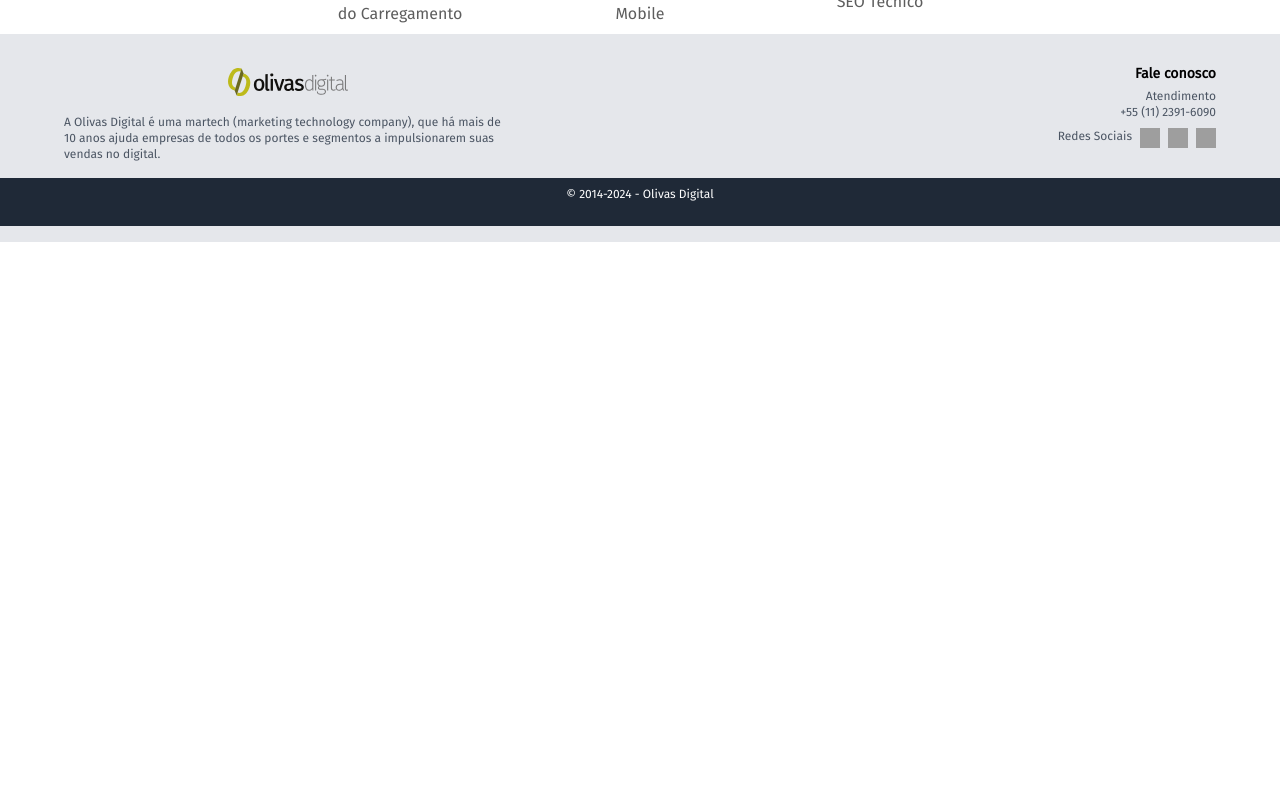
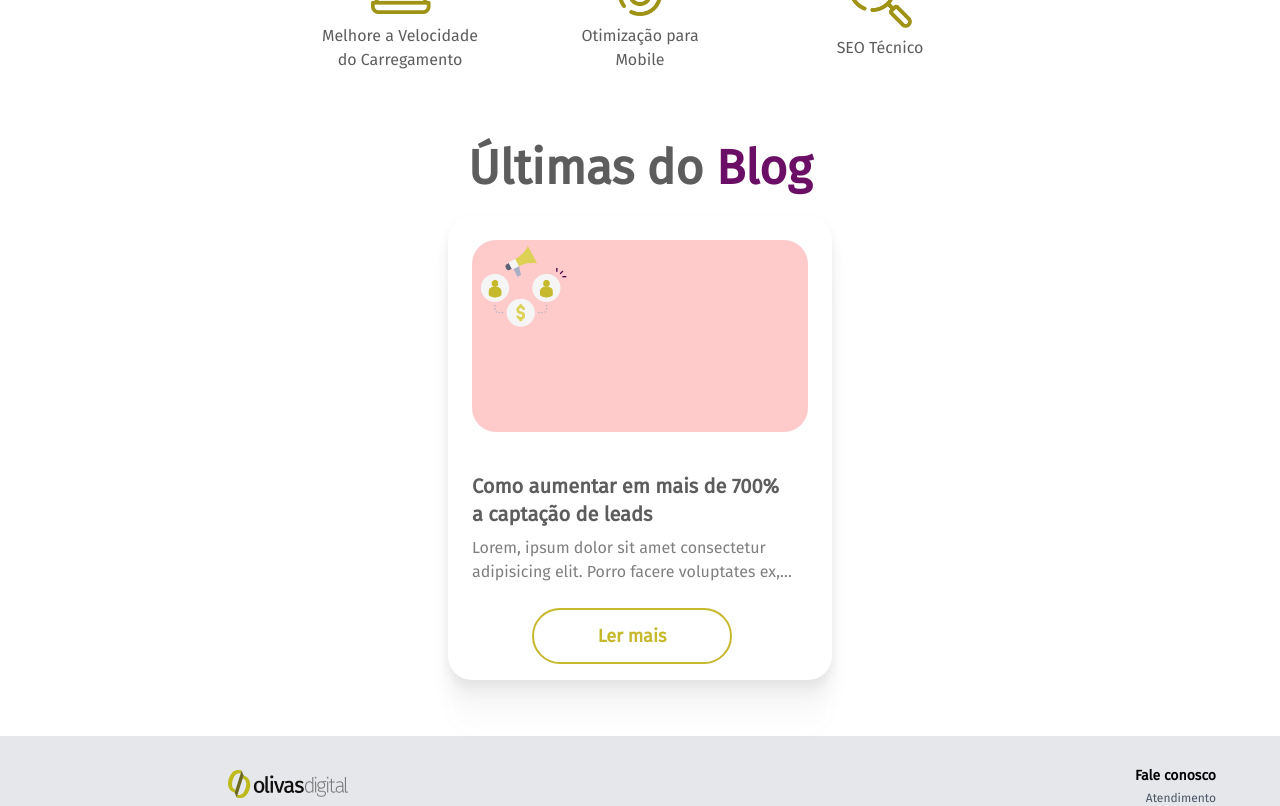
Before and after one commit to e17gomes/olivas-challenge, a Next.js app: page / in a window 1280 px wide. Shown: the part 1980-2786 px from the top of the page. Before the commit the page ends 2222 px from the top, so only its background shows below. Built offline with nearby package versions, Linux system fonts and the light colour scheme; grey boxes are pictures that could not be loaded.

Commit message:
feat: add Blog

```diff
--- a/package.json
+++ b/package.json
@@ -10,7 +10,6 @@
   },
   "dependencies": {
     "@svgr/webpack": "^8.1.0",
-    "flowbite-react": "^0.10.1",
     "framer-motion": "^11.5.4",
     "lucide-react": "^0.441.0",
     "next": "14.2.11",
--- a/src/app/page.tsx
+++ b/src/app/page.tsx
@@ -1,8 +1,10 @@
+import Blog from "@/components/layout/Blog";
 import Footer from "@/components/layout/Footer";
 import Header from "@/components/layout/Header";
 import SobreTeste from "@/components/layout/Main";
 import Performance from "@/components/layout/Performance";
 import SEO from "@/components/layout/SEO"
+
 
 
 export default function Home() {
@@ -12,6 +14,7 @@ export default function Home() {
     <SobreTeste/>
     <SEO/>
     <Performance/>
+    <Blog/>
     <Footer/>
     </>
   );
--- /dev/null
+++ b/src/components/layout/Blog.tsx
@@ -0,0 +1,46 @@
+import Image from "next/image";
+import Affiliate from "@/assets/Affiliate.png";
+import { ButtonInverse } from "../ui/Button";
+
+
+
+const Blog = () => {
+  return (
+    <section className="pb-14">
+        <div className="flex flex-col gap-6 items-center justify-center w-5/6 m-auto ">
+                <h1
+            className="title text-center text-title_gray">
+                Últimas do {' '}
+                <span className="text-icons_color">
+                 Blog
+                </span>
+            </h1>
+
+            <div className="shadow-multiple rounded-3xl p-6 w-96 h-[29rem]">
+                <div className="flex flex-col gap-6">
+                    <section className="bg-red-200 w-full h-48 m-auto rounded-3xl">
+                    <Image src={Affiliate} alt={''} width={'100'} height={'192'}/>
+                    </section>
+                    <article className="bg-200 w-80 h-56 text-title_gray flex flex-col gap-2
+                    justify-center items-center
+                    ">
+                        <h3 className="line-clamp-2 text-xl font-bold text-title_gray">
+                        Como aumentar em mais de 700% a captação de leads
+                        </h3>
+                        <span className="line-clamp-2 text-menu_gray">
+                            Lorem, ipsum dolor sit amet consectetur adipisicing elit. Porro facere voluptates ex, consectetur dicta sed, assumenda in quos voluptatibus corrupti blanditiis obcaecati pariatur harum quaerat quidem quo dolorem dignissimos cum?
+                        </span>
+
+                        <ButtonInverse>
+                            Ler mais
+                        </ButtonInverse>
+                    </article>
+                </div>
+            </div>
+        </div>
+
+    </section>
+  )
+}
+
+export default Blog
--- a/src/components/layout/Header.tsx
+++ b/src/components/layout/Header.tsx
@@ -35,7 +35,7 @@ href={item.link}
 
   return (
     <motion.header
-    className="w-full h-28 sticky top-0 bg-white/80 py-2.5 px-[55px]"
+    className="w-full h-28 sticky top-0 bg-white/95 py-2.5 px-[55px]"
     initial={{opacity:1}}
     >
       <div className="flex justify-around items-center">
--- a/src/components/layout/Performance.tsx
+++ b/src/components/layout/Performance.tsx
@@ -6,7 +6,7 @@ import peao from "@/assets/peao.png"
 const Performance = () => {
     return (
         <section>
-            <div className="flex flex-col gap-16">
+            <div className="flex flex-col gap-16 p-16">
                 <h1 className="title text-icons_color text-center">
                     Acelere o seu site e melhore sua Performance!
                 </h1>
--- a/src/components/ui/Button.tsx
+++ b/src/components/ui/Button.tsx
@@ -3,7 +3,7 @@ import { FC } from "react"
 
 const Button: FC<buttonT> = ({ children, className, ...props }) => {
     return (
-        <button className={`${className} text-lg w-fit py-3 px-16 bg-Ybutton text-white font-extrabold rounded-full hover:bg-Ybutton/90 ease-in-out`} {...props}>
+        <button className={`${className} text-lg w-fit py-3 px-16 bg-Ybutton text-white font-extrabold rounded-full hover:bg-Ybutton/90 ease-in-out duration-300`} {...props}>
             {children}
         </button>
     )
@@ -12,7 +12,7 @@ const Button: FC<buttonT> = ({ children, className, ...props }) => {
 
 const ButtonInverse: FC<buttonT> = ({ children, className, ...props }) => {
     return (
-        <button className={`${className}`} {...props}>
+        <button className={`${className} text-lg w-fit py-3 px-16 border-2 mt-4 border-Ybutton text-Ybutton font-extrabold rounded-full hover:bg-Ybutton/90 hover:text-white ease-in-out duration-300`} {...props}>
             {children}
         </button>
     )
--- a/tailwind.config.ts
+++ b/tailwind.config.ts
@@ -1,5 +1,4 @@
 import type { Config } from "tailwindcss";
-import flowbite from "flowbite-react/tailwind";
 
 
 const config: Config = {
@@ -7,7 +6,6 @@ const config: Config = {
     "./src/pages/**/*.{js,ts,jsx,tsx,mdx}",
     "./src/components/**/*.{js,ts,jsx,tsx,mdx}",
     "./src/app/**/*.{js,ts,jsx,tsx,mdx}",
-    flowbite.content(),
   ],
   theme: {
     extend: {
@@ -24,7 +22,6 @@ const config: Config = {
     },
   },
   plugins: [
-    flowbite.plugin()
   ],
 };
 export default config;
```
Also changed, not shown: 1 other file (tests, documents, lock files or other folders).
